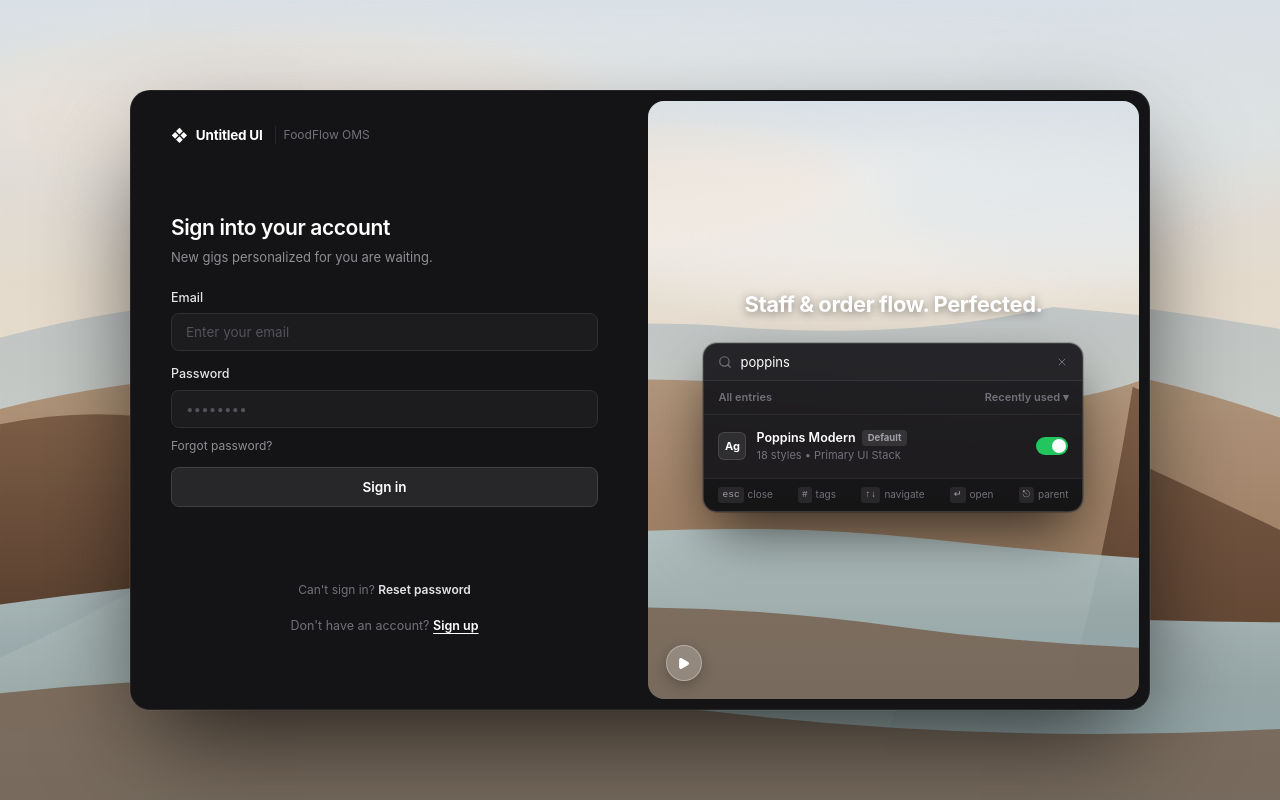
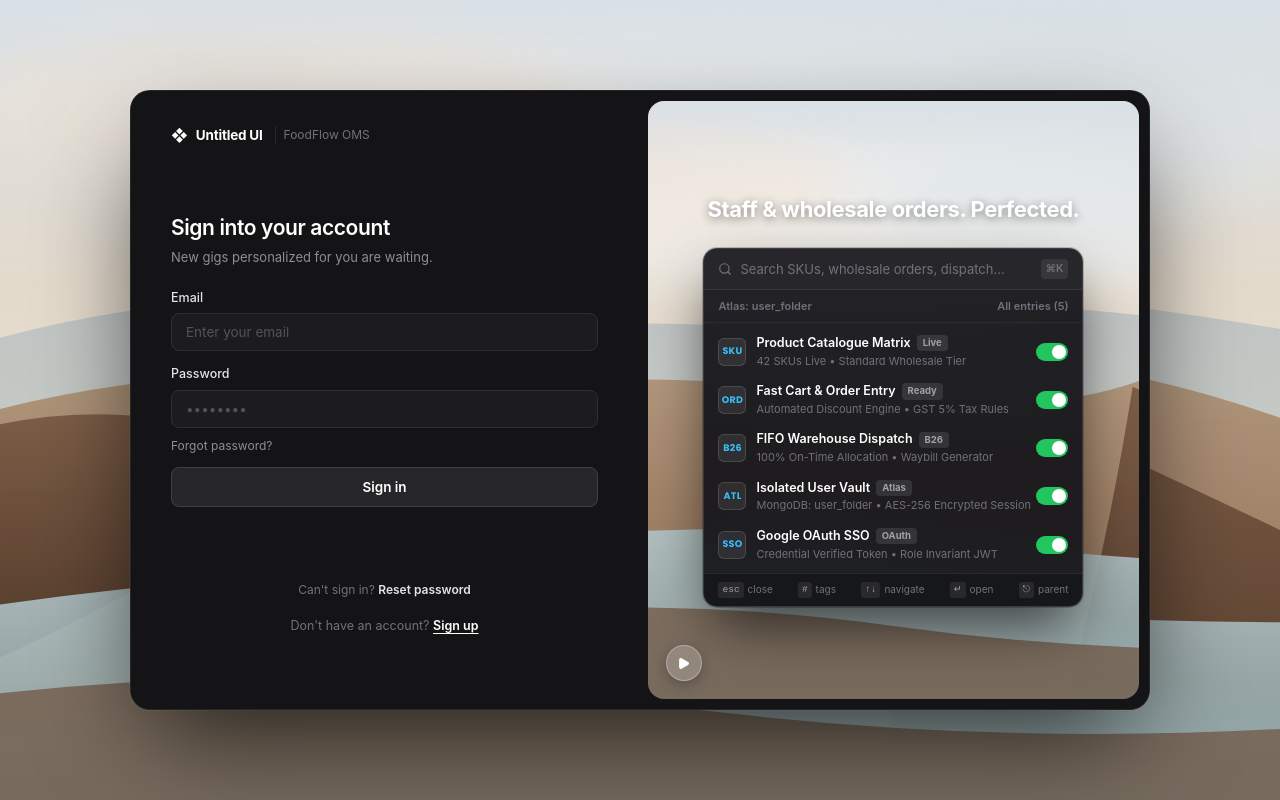
Before and after one commit to shivaji-25/nit-, a React (Vite) app in the folder client/: page /login in a window 1280 px wide. Built offline with nearby package versions, Linux system fonts and the light colour scheme; no server answers.

Commit message:
feat(auth): tailor command palette data to each role and eliminate scrollbars

```diff
--- a/client/src/components/LoginHeroBanner.jsx
+++ b/client/src/components/LoginHeroBanner.jsx
@@ -1,98 +1,99 @@
-import React, { useState } from 'react';
+import React, { useState, useEffect } from 'react';
 import {
   Search,
   Play,
-  Sparkles,
-  Check,
-  SlidersHorizontal,
-  Layers,
-  ShieldCheck,
-  Database,
   X
 } from 'lucide-react';
 import { WatercolorBackdrop } from './WatercolorBackdrop';
 
-// Role-tailored headline and command palette items
+// Role-tailored headline, isolated Atlas folder, search placeholder, and authentic operational items
 const roleData = {
   user: {
-    tagline: 'Staff & order flow. Perfected.',
+    tagline: 'Staff & wholesale orders. Perfected.',
     atlasFolder: 'user_folder',
-    initialQuery: 'poppins',
+    searchPlaceholder: 'Search SKUs, wholesale orders, dispatch...',
     items: [
-      { id: '1', name: 'Poppins Modern', type: 'Primary UI Stack', styles: '18 styles', active: true, tag: 'Default' },
-      { id: '2', name: 'Inter Display', type: 'Micro-Interactions', styles: '18 styles', active: true, tag: 'System' },
-      { id: '3', name: 'Order Entry Matrix', type: 'Atlas: user_folder', styles: '42 SKUs Active', active: true },
-      { id: '4', name: 'FIFO Warehouse Dispatch', type: 'Waybill Generator', styles: '100% On-Time', active: true },
-      { id: '5', name: 'Google OAuth SSO', type: 'Verified Credential', styles: 'SHA-256 Secure', active: true },
+      { id: '1', emblem: 'SKU', name: 'Product Catalogue Matrix', type: 'Standard Wholesale Tier', styles: '42 SKUs Live', active: true, tag: 'Live' },
+      { id: '2', emblem: 'ORD', name: 'Fast Cart & Order Entry', type: 'GST 5% Tax Rules', styles: 'Automated Discount Engine', active: true, tag: 'Ready' },
+      { id: '3', emblem: 'B26', name: 'FIFO Warehouse Dispatch', type: 'Waybill Generator', styles: '100% On-Time Allocation', active: true, tag: 'B26' },
+      { id: '4', emblem: 'ATL', name: 'Isolated User Vault', type: 'AES-256 Encrypted Session', styles: 'MongoDB: user_folder', active: true, tag: 'Atlas' },
+      { id: '5', emblem: 'SSO', name: 'Google OAuth SSO', type: 'Role Invariant JWT', styles: 'Credential Verified Token', active: true, tag: 'OAuth' },
     ]
   },
   admin: {
     tagline: 'Master recipe governance. Perfected.',
     atlasFolder: 'admin_folder',
-    initialQuery: 'recipes',
+    searchPlaceholder: 'Search recipes, audit vault, access rules...',
     items: [
-      { id: '1', name: 'Master Formula v2.4', type: 'Gram Precision', styles: 'Standard Formula', active: true, tag: 'Approved' },
-      { id: '2', name: 'Staff Role Governance', type: 'Atlas: admin_folder', styles: '6 Isolated Folders', active: true },
-      { id: '3', name: 'Cryptographic Ledger', type: 'FR-1.5 Derived', styles: 'Integer Paise', active: true },
-      { id: '4', name: 'Audit Log Vault', type: 'Append-Only Archive', styles: 'Write Locked', active: true },
-      { id: '5', name: 'Poppins Typography', type: 'Design System', styles: '18 styles', active: true },
+      { id: '1', emblem: 'BOM', name: 'Master Formula v2.4', type: 'Standard Butter Cookies', styles: 'Gram Precision Bill-of-Materials', active: true, tag: 'Approved' },
+      { id: '2', emblem: 'ADM', name: 'Multi-Role User Governance', type: '6 Isolated Security Folders', styles: 'MongoDB: admin_folder', active: true, tag: 'Atlas' },
+      { id: '3', emblem: 'LED', name: 'Cryptographic Stock Ledger', type: 'FR-1.5 Derived Stock Math', styles: 'Integer Paise Accounting', active: true, tag: 'Ledger' },
+      { id: '4', emblem: 'VLT', name: 'Immutable Audit Vault', type: '3-Node Tamper-Evident Cluster', styles: 'Append-Only Archive', active: true, tag: 'Secured' },
+      { id: '5', emblem: 'TOL', name: 'Batch Tolerance Thresholds', type: 'Root Admin Enforcement', styles: '±0.5% Variance Limit', active: true, tag: 'Rules' },
     ]
   },
   salesman: {
     tagline: 'Field sales & territory. Perfected.',
     atlasFolder: 'salesman_folder',
-    initialQuery: 'territory',
+    searchPlaceholder: 'Search stores, routes, van manifests...',
     items: [
-      { id: '1', name: 'Retail Store Route', type: 'Sector 4 North', styles: '48 Stores Covered', active: true, tag: 'Route 1' },
-      { id: '2', name: 'Wholesale Cartons', type: 'Instant Booking', styles: '340 Cartons Today', active: true },
-      { id: '3', name: 'Credit Limit Engine', type: 'Atlas: salesman_folder', styles: 'Cleared for Dispatch', active: true },
-      { id: '4', name: 'Van Delivery Manifest', type: 'FIFO Sync', styles: '99.4% On-Time', active: true },
-      { id: '5', name: 'Poppins Display', type: 'Mobile Optimized', styles: 'Sans-Serif', active: true },
+      { id: '1', emblem: 'RTE', name: 'Retail Store Route', type: 'Sector 4 North Beat', styles: '48 Stores Covered', active: true, tag: 'Route 1' },
+      { id: '2', emblem: 'CTN', name: 'Wholesale Carton Booking', type: '₹1,85,400 Booked Today', styles: '340 Cartons Target', active: true, tag: 'Daily' },
+      { id: '3', emblem: 'CRD', name: 'Credit Limit & Outstandings', type: 'Zero Overdue Delivery Hold', styles: 'MongoDB: salesman_folder', active: true, tag: 'Cleared' },
+      { id: '4', emblem: 'VAN', name: 'Van Delivery Manifest', type: 'FIFO Trip Sheet Generated', styles: '99.4% On-Time Delivery', active: true, tag: 'Dispatch' },
+      { id: '5', emblem: 'DSC', name: 'Retail Trade Discounts', type: 'Cash & UPI Real-time Sync', styles: 'Standard Wholesale Tier', active: true, tag: 'Active' },
     ]
   },
   production: {
     tagline: 'Batch mixing & oven curves. Perfected.',
     atlasFolder: 'production_folder',
-    initialQuery: 'mixing',
+    searchPlaceholder: 'Search batch scaling, mixing, oven zones...',
     items: [
-      { id: '1', name: 'Ingredient Scaling', type: 'FIFO Verification', styles: '150.0 kg Loaded', active: true, tag: 'Batch 1' },
-      { id: '2', name: 'Planetary Dough Mixer', type: 'Live Moisture QA', styles: '1,250 kg Dough', active: true },
-      { id: '3', name: 'Oven Zone Curves', type: 'Thermodynamic Optimal', styles: '185°C / 190°C', active: true },
-      { id: '4', name: 'Flow-Wrap Packing', type: 'Atlas: production_folder', styles: '4,800 Packs Sealed', active: true },
-      { id: '5', name: 'Poppins Clean Text', type: 'Floor Touchscreen', styles: '18 styles', active: true },
+      { id: '1', emblem: 'SCL', name: 'Ingredient Scaling & Prep', type: '150.0 kg Loaded (FIFO Check)', styles: 'Flour, Sugar & Butter Scale', active: true, tag: 'Weighed' },
+      { id: '2', emblem: 'MIX', name: 'Industrial Dough Mixing', type: 'Planetary Mixer Cycle (8 min)', styles: '1,250 kg Dough Batch', active: true, tag: 'Batch 1' },
+      { id: '3', emblem: 'QA', name: 'Sensory & Moisture QA', type: '±0.8g Finished Weight Tolerance', styles: '4.2% Target Moisture Content', active: true, tag: 'Pass' },
+      { id: '4', emblem: 'PCK', name: 'Flow-Wrap Pouch Packing', type: '4,800 Packs Sealed & Barcoded', styles: 'MongoDB: production_folder', active: true, tag: 'Pack line' },
+      { id: '5', emblem: 'OVN', name: 'Thermodynamic Oven Curves', type: 'Continuous Tunnel Baking Profile', styles: '185°C / 190°C Zones', active: true, tag: 'Optimal' },
     ]
   },
   auditor: {
     tagline: 'Cryptographic audit ledger. Perfected.',
     atlasFolder: 'auditor_folder',
-    initialQuery: 'ledger',
+    searchPlaceholder: 'Search hash proofs, stock reconciliation, GST...',
     items: [
-      { id: '1', name: 'Stock Reconciliation', type: 'Mathematical Zero Divergence', styles: '0.00 kg Variance', active: true, tag: 'Clean' },
-      { id: '2', name: 'SHA-256 Hash Chain', type: 'Atlas: auditor_folder', styles: 'Sealed Blocks', active: true },
-      { id: '3', name: 'Integer Paise Accounting', type: 'Statutory GST 5%', styles: 'Zero Rounding Err', active: true },
-      { id: '4', name: 'Statutory Sign-Off', type: 'NIT Winter 2026 SRS', styles: 'Clean Certificate', active: true },
-      { id: '5', name: 'Poppins Typography', type: 'Report Standard', styles: '18 styles', active: true },
+      { id: '1', emblem: 'REC', name: 'Stock Reconciliation Check', type: 'Derived Stock Equation Math', styles: '0.00 kg Discrepancy', active: true, tag: 'Zero Diff' },
+      { id: '2', emblem: 'SHA', name: 'SHA-256 Hash Chain Proof', type: 'Cryptographically Sealed Ledger', styles: 'MongoDB: auditor_folder', active: true, tag: 'Immutable' },
+      { id: '3', emblem: 'GST', name: 'Integer Paise Accounting', type: 'Zero Rounding Discrepancies', styles: 'CGST 2.5% + SGST 2.5%', active: true, tag: 'Paise' },
+      { id: '4', emblem: 'RPT', name: 'Read-Only Auditor Report', type: 'Clean Opinion Certification', styles: 'NIT Winter 2026 SRS Standard', active: true, tag: 'Statutory' },
+      { id: '5', emblem: 'SEC', name: 'Immutable Access Protocol', type: 'Zero Unauthorized Mutations', styles: 'Strict Read-Only Enforcement', active: true, tag: 'Audited' },
     ]
   },
   owner: {
     tagline: 'Plant throughput & profitability. Perfected.',
     atlasFolder: 'owner_folder',
-    initialQuery: 'turnover',
+    searchPlaceholder: 'Search revenue, OEE throughput, working capital...',
     items: [
-      { id: '1', name: 'Revenue P&L Horizon', type: 'Gross Margin 38.2%', styles: '₹48.6 Lakhs (112%)', active: true, tag: 'Surge' },
-      { id: '2', name: 'Plant Thermodynamic ROI', type: 'Machine Uptime 99.6%', styles: '31.8% Plant ROI', active: true },
-      { id: '3', name: 'Working Capital Buffer', type: 'Atlas: owner_folder', styles: '14 Days Lean Stock', active: true },
-      { id: '4', name: 'Retail Expansion Map', type: 'Automated Packaging', styles: '240 Active Outlets', active: true },
-      { id: '5', name: 'Poppins Executive UI', type: 'Dashboard Font', styles: '18 styles', active: true },
+      { id: '1', emblem: 'REV', name: 'Revenue & Gross Margin', type: '38.2% Factory Gross Margin', styles: '₹48.6 Lakhs Monthly Turnover', active: true, tag: 'Surge' },
+      { id: '2', emblem: 'OEE', name: 'Plant Capacity Throughput', type: '2,450 kg Processed Daily', styles: '92.4% Overall Equipment Eff.', active: true, tag: 'Optimal' },
+      { id: '3', emblem: 'CAP', name: 'Working Capital Buffer', type: '14 Days Lean Inventory Stock', styles: 'MongoDB: owner_folder', active: true, tag: 'Buffer' },
+      { id: '4', emblem: 'NET', name: 'Retail Reach & Expansion', type: '+24.5% Volume Growth YoY', styles: '240 Active Outlets', active: true, tag: 'Growth' },
+      { id: '5', emblem: 'ROI', name: 'Plant Thermodynamic ROI', type: 'Zero Cashflow Crunch Guarantee', styles: '31.8% Annualized Plant ROI', active: true, tag: 'Strong' },
     ]
   }
 };
 
 export const LoginHeroBanner = ({ role = 'user' }) => {
   const current = roleData[role] || roleData.user;
-  const [search, setSearch] = useState(current.initialQuery);
+  const [search, setSearch] = useState('');
   const [items, setItems] = useState(current.items);
   const [isPlaying, setIsPlaying] = useState(false);
+
+  // Synchronize when role changes
+  useEffect(() => {
+    const data = roleData[role] || roleData.user;
+    setItems(data.items);
+    setSearch('');
+  }, [role]);
 
   const toggleItem = (id) => {
     setItems((prev) =>
@@ -103,7 +104,9 @@ export const LoginHeroBanner = ({ role = 'user' }) => {
   const filteredItems = items.filter(
     (it) =>
       it.name.toLowerCase().includes(search.toLowerCase()) ||
-      it.type.toLowerCase().includes(search.toLowerCase())
+      it.type.toLowerCase().includes(search.toLowerCase()) ||
+      it.styles.toLowerCase().includes(search.toLowerCase()) ||
+      (it.tag && it.tag.toLowerCase().includes(search.toLowerCase()))
   );
 
   return (
@@ -125,7 +128,7 @@ export const LoginHeroBanner = ({ role = 'user' }) => {
               type="text"
               value={search}
               onChange={(e) => setSearch(e.target.value)}
-              placeholder="Search typefaces, pipeline stages..."
+              placeholder={current.searchPlaceholder || 'Search pipeline stages...'}
               className="untitled-modal-input"
             />
             {search ? (
@@ -142,10 +145,10 @@ export const LoginHeroBanner = ({ role = 'user' }) => {
             )}
           </div>
 
-          {/* Section Header */}
+          {/* Section Header with Atlas Folder Binding */}
           <div className="untitled-modal-subheader">
-            <span>All entries</span>
-            <span>Recently used ▾</span>
+            <span>Atlas: {current.atlasFolder}</span>
+            <span>All entries ({filteredItems.length})</span>
           </div>
 
           {/* Items List or Empty State */}
@@ -154,7 +157,7 @@ export const LoginHeroBanner = ({ role = 'user' }) => {
               filteredItems.map((item) => (
                 <div key={item.id} className="untitled-item-row">
                   <div className="untitled-item-left">
-                    <div className="untitled-font-emblem">Ag</div>
+                    <div className="untitled-font-emblem">{item.emblem || 'Ag'}</div>
                     <div className="untitled-item-meta">
                       <div className="untitled-item-name-row">
                         <span className="untitled-item-name">{item.name}</span>
@@ -178,16 +181,16 @@ export const LoginHeroBanner = ({ role = 'user' }) => {
                 </div>
               ))
             ) : (
-              /* Untitled UI "No typefaces found" State (from Jordan Hughes screenshot) */
+              /* Untitled UI Empty State */
               <div className="untitled-empty-state">
                 <div className="untitled-stacked-icons">
-                  <div className="stacked-icon card-3">Ag</div>
-                  <div className="stacked-icon card-2">Ag</div>
-                  <div className="stacked-icon card-1">Ag</div>
+                  <div className="stacked-icon card-3">{current.items[2]?.emblem || 'Ag'}</div>
+                  <div className="stacked-icon card-2">{current.items[1]?.emblem || 'Ag'}</div>
+                  <div className="stacked-icon card-1">{current.items[0]?.emblem || 'Ag'}</div>
                 </div>
-                <h4 className="untitled-empty-heading">No typefaces found</h4>
+                <h4 className="untitled-empty-heading">No entries found</h4>
                 <p className="untitled-empty-desc">
-                  There are no entries matching your current search.
+                  There are no operational entries matching "{search}".
                 </p>
                 <div className="untitled-empty-actions">
                   <button
@@ -200,9 +203,9 @@ export const LoginHeroBanner = ({ role = 'user' }) => {
                   <button
                     type="button"
                     className="untitled-action-btn primary"
-                    onClick={() => setSearch('poppins')}
+                    onClick={() => setSearch('')}
                   >
-                    Load Poppins
+                    Show all
                   </button>
                 </div>
               </div>
--- a/client/src/index.css
+++ b/client/src/index.css
@@ -1461,16 +1461,22 @@ body {
 .untitled-items-list {
   display: flex;
   flex-direction: column;
-  max-height: 250px;
+  max-height: 280px;
   overflow-y: auto;
-  padding: 6px 0;
+  padding: 4px 0;
+  scrollbar-width: none;
+  -ms-overflow-style: none;
+}
+
+.untitled-items-list::-webkit-scrollbar {
+  display: none;
 }
 
 .untitled-item-row {
   display: flex;
   align-items: center;
   justify-content: space-between;
-  padding: 8px 14px;
+  padding: 6.5px 14px;
   transition: background 0.15s;
 }
 
@@ -1494,9 +1500,11 @@ body {
   display: flex;
   align-items: center;
   justify-content: center;
-  font-size: 11px;
-  font-weight: 700;
-  color: #ffffff;
+  font-size: 9.5px;
+  font-weight: 700;
+  letter-spacing: 0.3px;
+  color: #38bdf8;
+  font-family: 'Poppins', sans-serif;
   flex-shrink: 0;
 }
 
```
